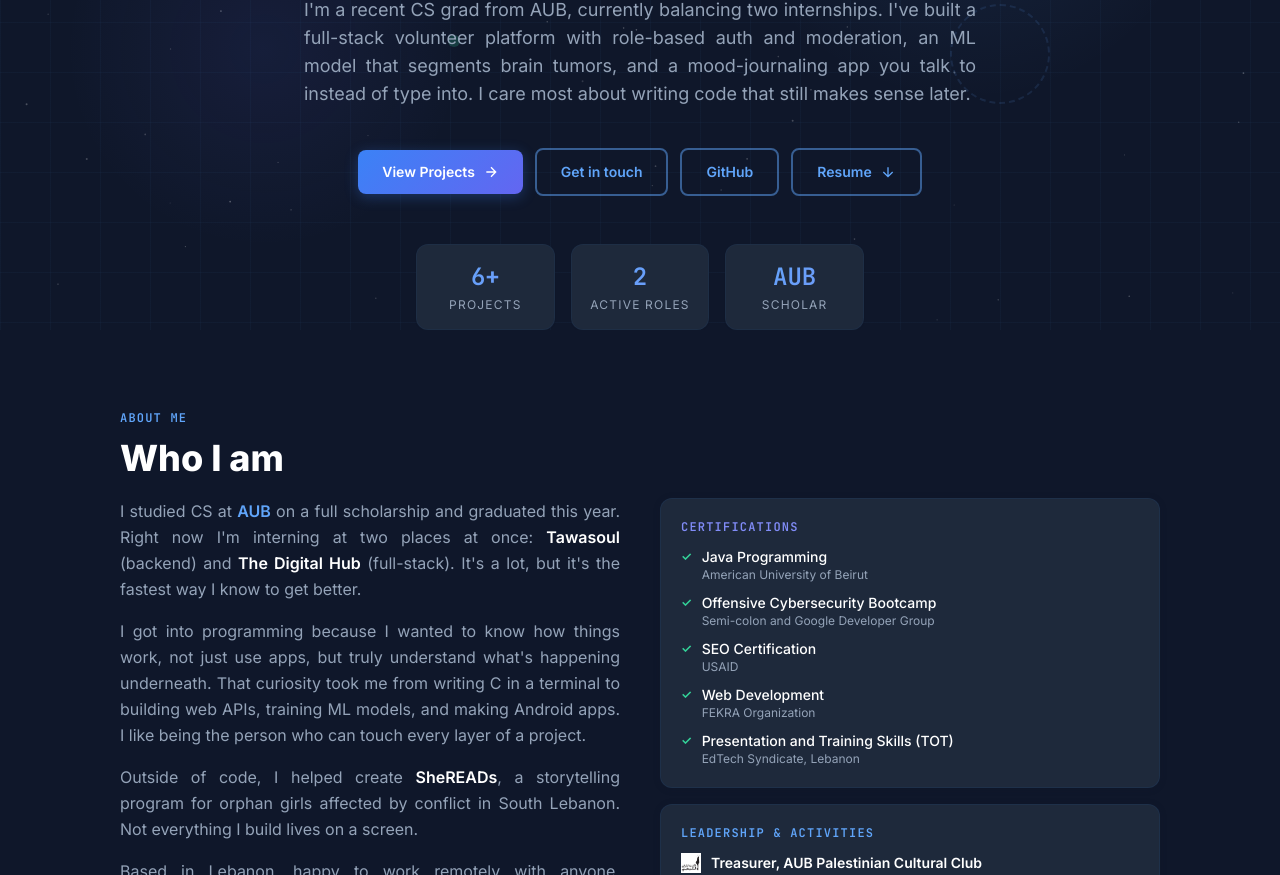
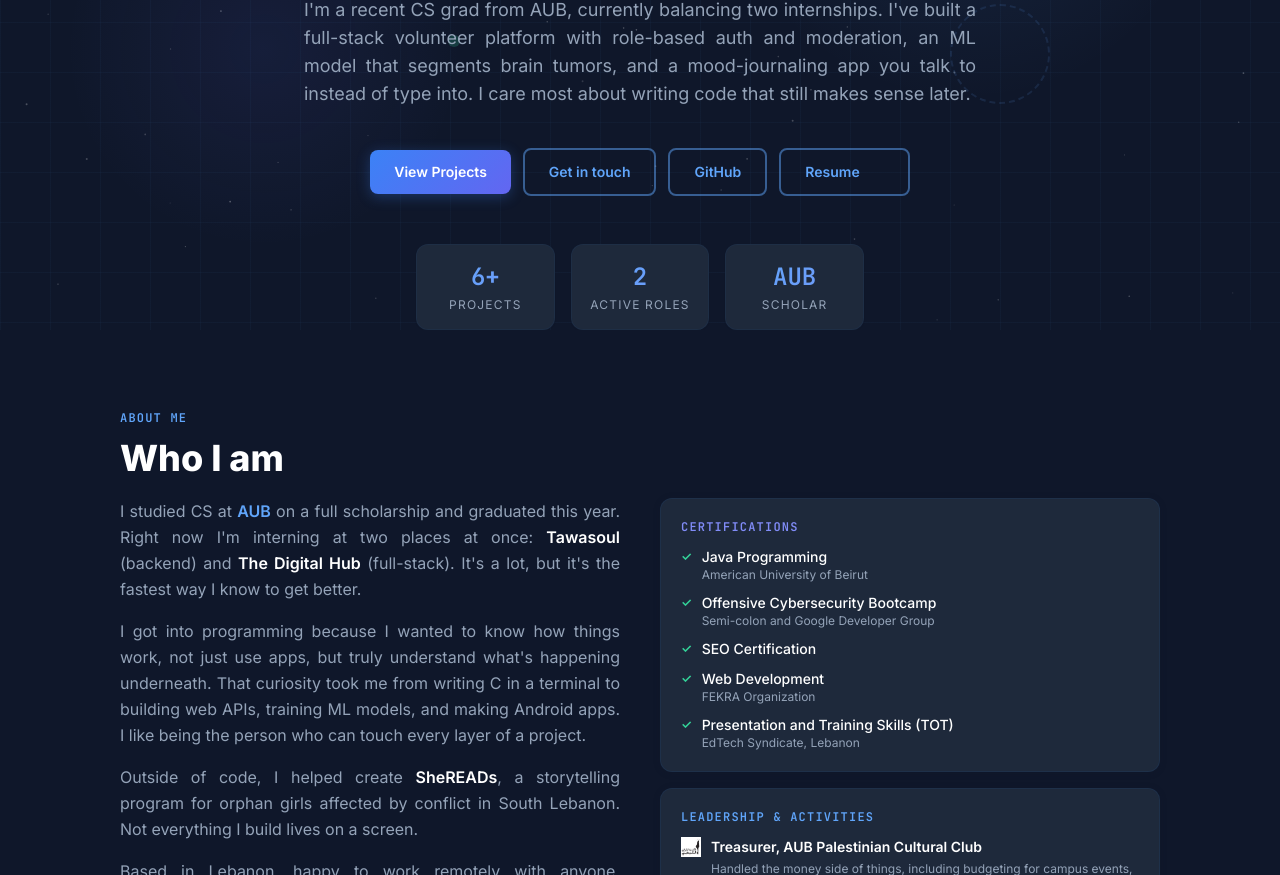
Before and after one commit to mmk119/portfolio, a React (Vite) app: page / in a window 1280 px wide. Shown: the part 478-1353 px from the top of the page. Built offline with nearby package versions, Linux system fonts and the light colour scheme.

Commit message:
Remove arrow from View Projects, add hover arrow to Resume, remove USAID from SEO cert

```diff
--- a/src/components/sections/Hero.jsx
+++ b/src/components/sections/Hero.jsx
@@ -126,17 +126,14 @@
         <div className="flex flex-wrap items-center justify-center gap-3 mb-12">
           <button onClick={() => document.getElementById('projects')?.scrollIntoView({ behavior: 'smooth' })} className="btn-primary">
             View Projects
-            <svg width="16" height="16" viewBox="0 0 24 24" fill="none" stroke="currentColor" strokeWidth="2">
-              <path d="M5 12h14M12 5l7 7-7 7"/>
-            </svg>
           </button>
           <button onClick={() => document.getElementById('contact')?.scrollIntoView({ behavior: 'smooth' })} className="btn-outline">Get in touch</button>
           <a href={personalInfo.github} target="_blank" rel="noopener noreferrer" className="btn-outline">
             GitHub
           </a>
-          <a href="https://drive.google.com/file/d/1G6D_pHPf9hSqnJo8ihxZHrHuzNwXArAz/view?usp=sharing" target="_blank" rel="noopener noreferrer" className="btn-outline">
+          <a href="https://drive.google.com/file/d/1G6D_pHPf9hSqnJo8ihxZHrHuzNwXArAz/view?usp=sharing" target="_blank" rel="noopener noreferrer" className="btn-outline group">
             Resume
-            <svg width="16" height="16" viewBox="0 0 24 24" fill="none" stroke="currentColor" strokeWidth="2">
+            <svg width="16" height="16" viewBox="0 0 24 24" fill="none" stroke="currentColor" strokeWidth="2" className="opacity-0 group-hover:opacity-100 transition-opacity duration-300">
               <path d="M12 5v14M5 12l7 7 7-7"/>
             </svg>
           </a>
--- a/src/data/portfolioData.js
+++ b/src/data/portfolioData.js
@@ -272,7 +272,7 @@
 export const certifications = [
   { name: "Java Programming", issuer: "American University of Beirut" },
   { name: "Offensive Cybersecurity Bootcamp", issuer: "Semi-colon and Google Developer Group" },
-  { name: "SEO Certification", issuer: "USAID" },
+  { name: "SEO Certification", issuer: "" },
   { name: "Web Development", issuer: "FEKRA Organization" },
   { name: "Presentation and Training Skills (TOT)", issuer: "EdTech Syndicate, Lebanon" },
 ];
```
